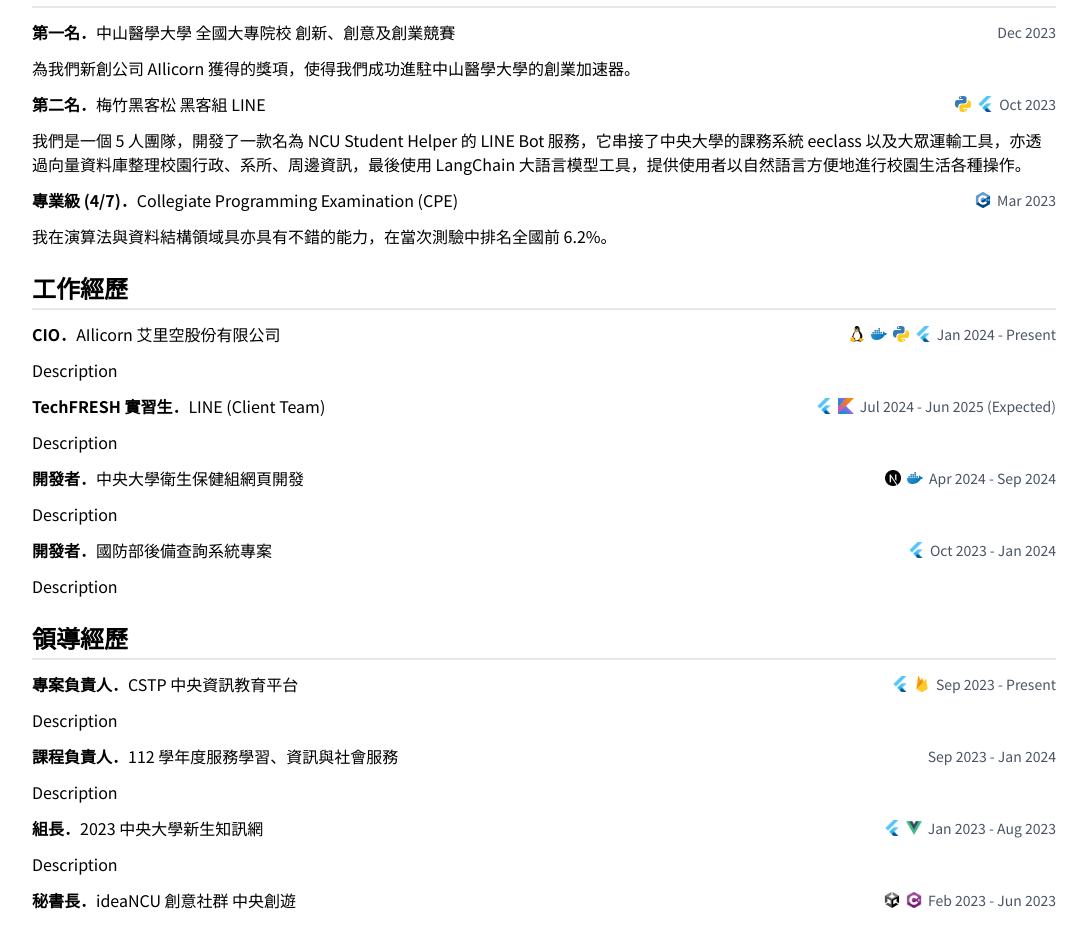
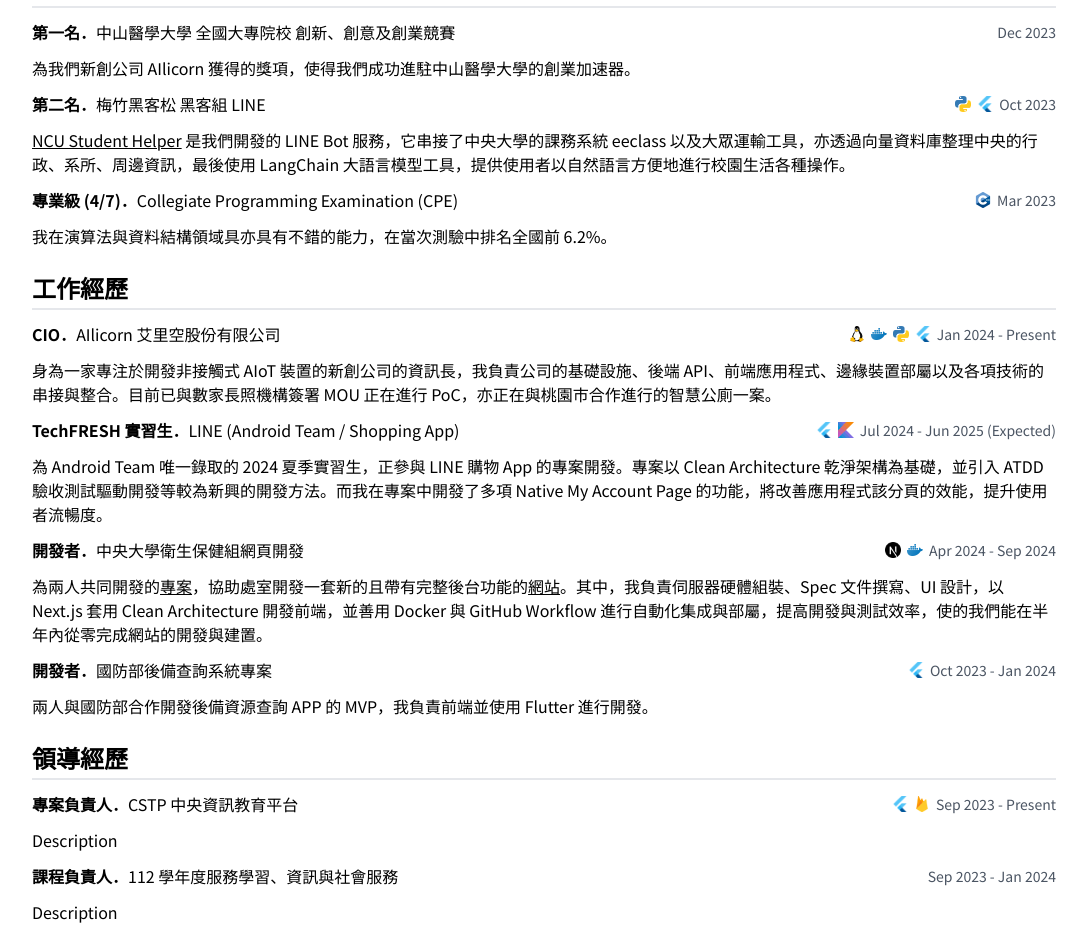
Before and after one commit to an920107/resume-next, a Next.js app: page / in a window 1280 px wide. Shown: the part 2802-3727 px from the top of the page, without its empty margins (96-1183 px from the left). Built offline with nearby package versions, Linux system fonts and the light colour scheme.

Commit message:
feat: update description of working experience

```diff
--- a/src/app/globals.css
+++ b/src/app/globals.css
@@ -22,3 +22,7 @@
 p {
   @apply mb-3;
 }
+
+a {
+  @apply underline;
+}
--- a/src/app/page.tsx
+++ b/src/app/page.tsx
@@ -1,6 +1,7 @@
 import ExperienceParagraph from "@/components/experience-paragraph";
 import Icons from "@/module/asset/presenter/icons";
 import Image from "next/image";
+import Link from "next/link";
 
 export default function RootPage() {
   return (
@@ -81,9 +82,9 @@
           icons={[Icons.python, Icons.flutter]}
         >
           <p>
-            <>我們是一個 5 人團隊，開發了一款名為 NCU Student Helper 的 LINE Bot 服務，它串接了中央大學的</>
-            <>課務系統 eeclass 以及大眾運輸工具，亦透過向量資料庫整理校園行政、系所、周邊資訊，最後使用 LangChain </>
-            <>大語言模型工具，提供使用者以自然語言方便地進行校園生活各種操作。</>
+            <Link href="https://github.com/quan0715/NCU_Student_Helper">NCU Student Helper</Link>
+            <> 是我們開發的 LINE Bot 服務，它串接了中央大學的課務系統 eeclass 以及大眾運輸工具，亦透過向量資料庫整理中央的</>
+            <>行政、系所、周邊資訊，最後使用 LangChain 大語言模型工具，提供使用者以自然語言方便地進行校園生活各種操作。</>
           </p>
         </ExperienceParagraph>
 
@@ -106,16 +107,24 @@
           dateString="Jan 2024 - Present"
           icons={[Icons.linux, Icons.docker, Icons.python, Icons.flutter]}
         >
-          <p>Description</p>
+          <p>
+            <>身為一家專注於開發非接觸式 AIoT 裝置的新創公司的資訊長，我負責公司的基礎設施、後端 API、前端應用程式、</>
+            <>邊緣裝置部屬以及各項技術的串接與整合。目前已與數家長照機構簽署 MOU 正在進行 PoC，亦正在與桃園市合作進行</>
+            <>的智慧公廁一案。</>
+          </p>
         </ExperienceParagraph>
 
         <ExperienceParagraph
           title="TechFRESH 實習生"
-          subtitle="LINE (Client Team)"
+          subtitle="LINE (Android Team / Shopping App)"
           dateString="Jul 2024 - Jun 2025 (Expected)"
           icons={[Icons.flutter, Icons.kotlin]}
         >
-          <p>Description</p>
+          <p>
+            <>為 Android Team 唯一錄取的 2024 夏季實習生，正參與 LINE 購物 App 的專案開發。專案以 Clean Architecture </>
+            <>乾淨架構為基礎，並引入 ATDD 驗收測試驅動開發等較為新興的開發方法。而我在專案中開發了多項 Native My Account Page </>
+            <>的功能，將改善應用程式該分頁的效能，提升使用者流暢度。</>
+          </p>
         </ExperienceParagraph>
 
         <ExperienceParagraph
@@ -124,7 +133,14 @@
           dateString="Apr 2024 - Sep 2024"
           icons={[Icons.nextJs, Icons.docker]}
         >
-          <p>Description</p>
+          <p>
+            <>為兩人共同開發的</>
+            <Link href="https://github.com/an920107/health-care-website">專案</Link>
+            <>，協助處室開發一套新的且帶有完整後台功能的</>
+            <Link href="https://health.ncu.edu.tw/">網站</Link>
+            <>。其中，我負責伺服器硬體組裝、Spec 文件撰寫、UI 設計，以 Next.js 套用 Clean Architecture 開發前端，並善用 </>
+            <>Docker 與 GitHub Workflow 進行自動化集成與部屬，提高開發與測試效率，使的我們能在半年內從零完成網站的開發與建置。</>
+          </p>
         </ExperienceParagraph>
 
         <ExperienceParagraph
@@ -133,7 +149,7 @@
           dateString="Oct 2023 - Jan 2024"
           icons={[Icons.flutter]}
         >
-          <p>Description</p>
+          <p>兩人與國防部合作開發後備資源查詢 APP 的 MVP，我負責前端並使用 Flutter 進行開發。</p>
         </ExperienceParagraph>
       </section>
 
```
